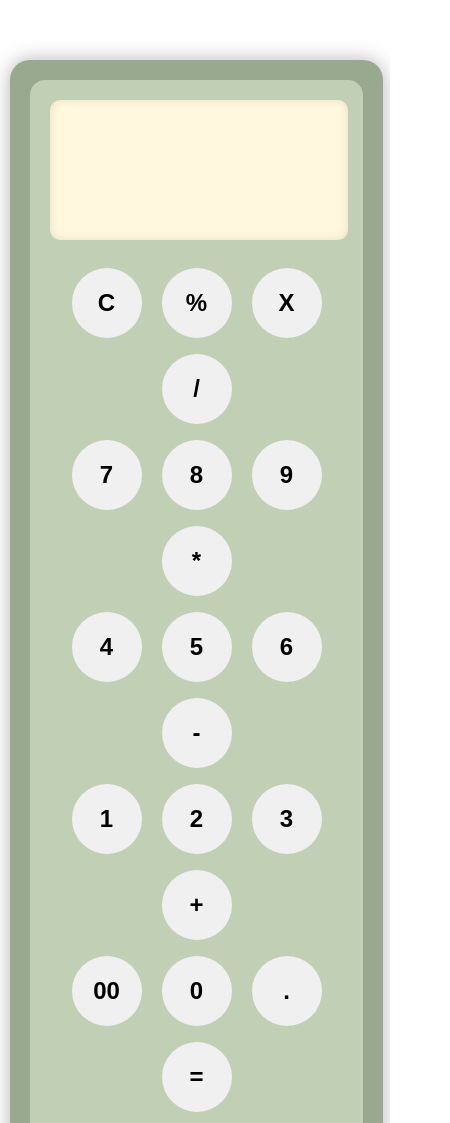
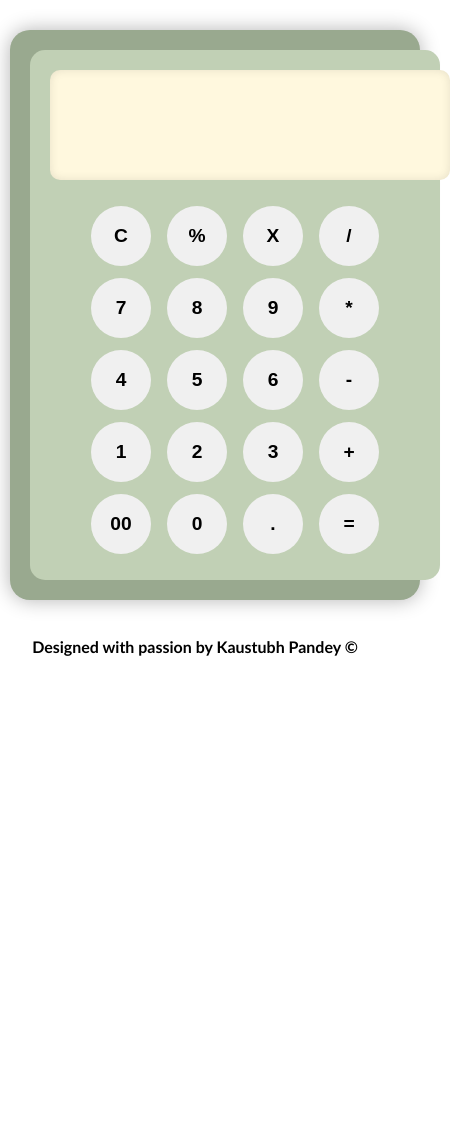
Before and after one commit to Kaustubh-2003/Cacli, a website: page index.html in a window 390 px wide. Shown: the top 1123 px of the page, 450 px wide, since content can reach past the window. After the commit the page ends 844 px from the top, so only its background shows below. Drawn offline with Linux system fonts and the light colour scheme.

Commit message:
updated css

```diff
--- a/views/style.css
+++ b/views/style.css
@@ -93,4 +93,66 @@ body{
         width: 90%;
         max-width: 400px;
     }
+    /* Base styles for all screen sizes */
+.Calci_box {
+    background-color: #99A98F;
+    padding: 20px;
+    margin: 0 auto;
+    width: 90%; /* Adjusted width for better mobile responsiveness */
+    max-width: 400px; /* Added max-width for better control on larger screens */
+    border-radius: 20px;
+    box-shadow: 0px 0px 20px rgba(0, 0, 0, 0.3);
 }
+
+.roundedge {
+    border-radius: 20px;
+}
+
+.parentContainer {
+    padding: 20px 0; /* Adjusted padding for better mobile spacing */
+    text-align: center;
+}
+
+.chwidth {
+    display: inline-block;
+    width: 100%; /* Ensuring div takes full width on mobile */
+}
+
+.calci {
+    background-color: #C1D0B5;
+    padding: 20px;
+    border-radius: 15px;
+}
+
+.outputScreen {
+    height: 80px; /* Reduced height for better mobile display */
+    background-color: #FFF8DE;
+    width: 100%;
+    margin-bottom: 20px;
+    padding: 15px; /* Adjusted padding for better mobile spacing */
+    font-size: 1.5rem; /* Reduced font size for better readability on mobile */
+    font-family: 'Arial', sans-serif;
+    font-weight: bold;
+    text-align: right;
+    border-radius: 10px;
+    box-shadow: inset 0px 0px 10px rgba(0, 0, 0, 0.1);
+}
+
+.btStyle {
+    border-radius: 50%;
+    height: 60px; /* Reduced height for better mobile display */
+    width: 60px; /* Reduced width for better mobile display */
+    border: none;
+    margin: 6px; /* Reduced margin for better mobile spacing */
+    font-weight: bold;
+    font-size: 1.2rem; /* Reduced font size for better mobile display */
+    background-color: #F0F0F0;
+    cursor: pointer;
+    transition: background-color 0.3s ease;
+}
+
+.btStyle:hover {
+    background-color: #E0E0E0;
+}
+
+}
```
Also changed, not shown: index.html (+1 -0 lines).
